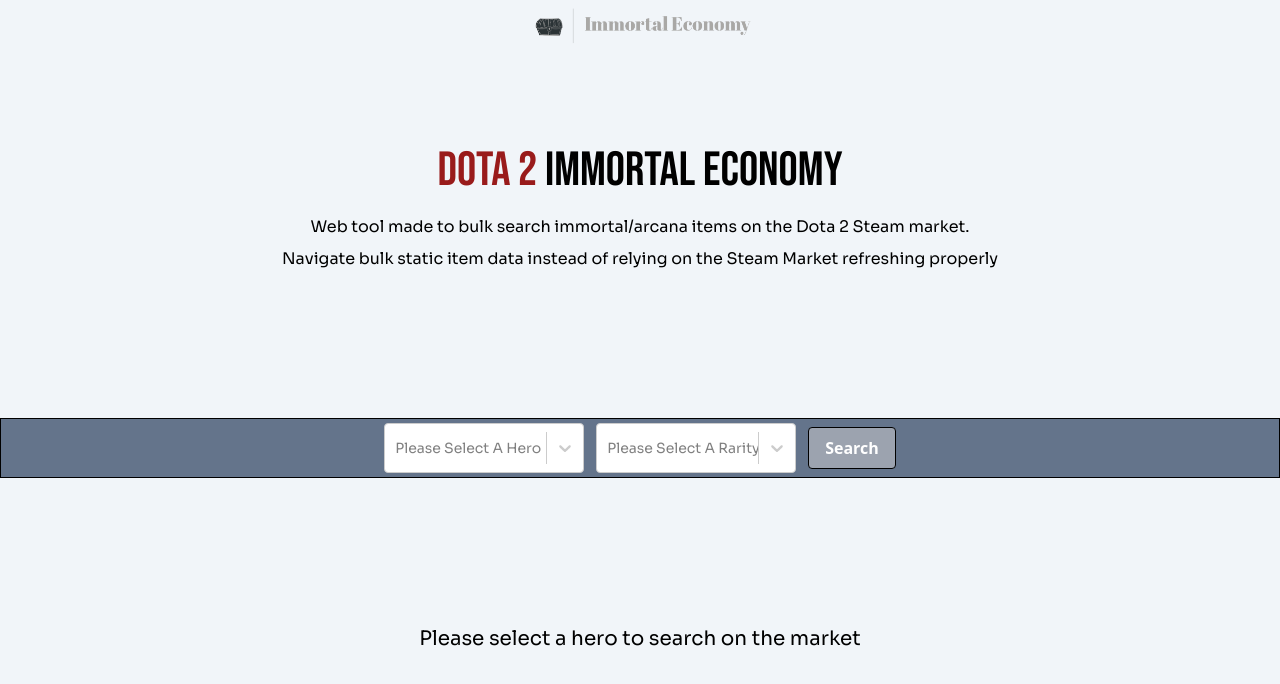
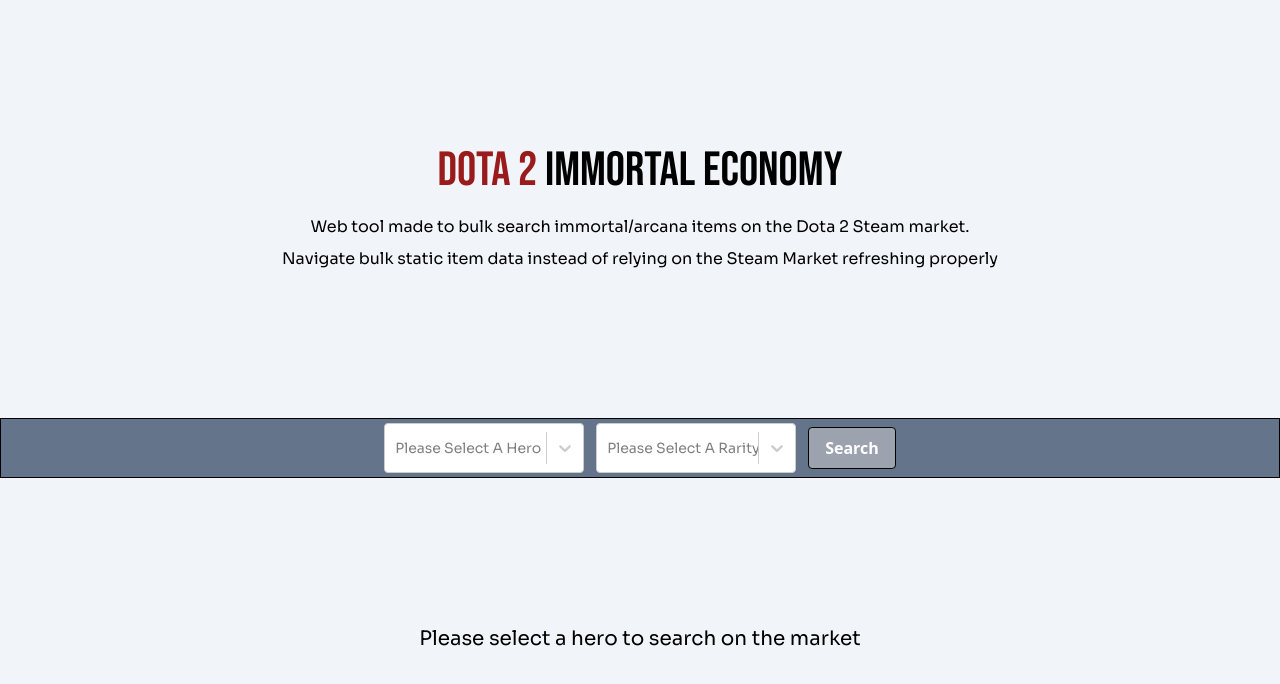
Before and after one commit to nde95/immortaleconomy, a React (Vite) app: page / in a window 1280 px wide. Shown: the top 684 px of the page. Built offline with nearby package versions, Linux system fonts and the light colour scheme.

Commit message:
removing logo

```diff
--- a/src/components/EmptyStates/HomeState.tsx
+++ b/src/components/EmptyStates/HomeState.tsx
@@ -1,15 +1,6 @@
 const HomeState = () => {
   return (
     <div className="flex flex-col text-center justify-center items-center">
-      <div className="hidden lg:flex lg:justify-center lg:items-center">
-        <img
-          className="fixed top-0"
-          src="/logo.png"
-          alt="logo"
-          height="350px"
-          width="250px"
-        />
-      </div>
       <div>
         <div className="mx-auto">
           <h2 className="font-Bebas text-5xl mb-5">
```
